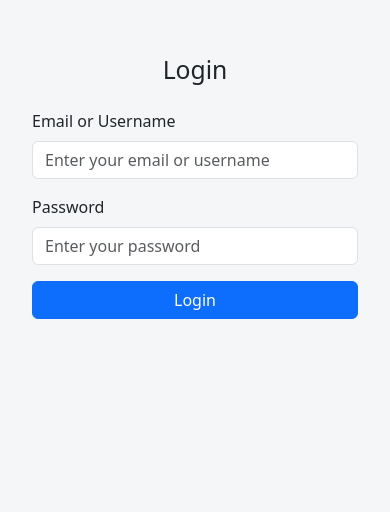
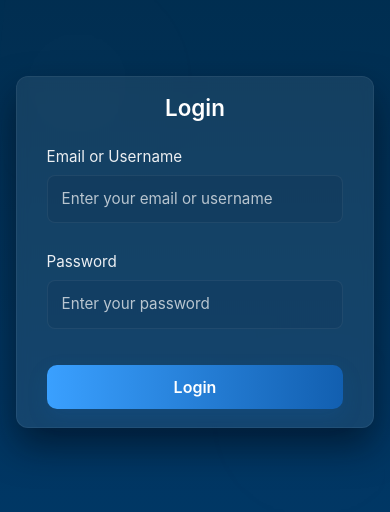
Before and after one commit to mirrosyaa/FileLabs, a React (Create React App) app in the folder client/: page / in a window 390 px wide. Shown: the part 170-682 px from the top of the page. Built offline with nearby package versions, Linux system fonts and the light colour scheme.

Commit message:
login page updates

```diff
--- a/client/src/CSS/login.css
+++ b/client/src/CSS/login.css
@@ -1,34 +1,148 @@
-h1 {
-  color: blue;
-}
-.err {
-  color: red;
-  font-size: 16px;
+/* Reverted to simple login.css state (pre-updates) */
+
+/* base */
+html, body {
+  height: 100%;
+  margin: 0;
+  font-family: Inter, system-ui, -apple-system, "Segoe UI", Roboto, "Helvetica Neue", Arial;
+  -webkit-font-smoothing: antialiased;
+  -moz-osx-font-smoothing: grayscale;
+  background: linear-gradient(180deg, #002b4a 0%, #003a6b 100%);
+  color: #fff;
 }
 
-/* Center the login form vertically and horizontally */
-body,
-html {
-  height: 100%;
-  margin: 0;
-  padding: 0;
+/* page wrapper */
+.login-page-container {
+  min-height: 100vh;
+  display: flex;
+  align-items: center;
+  justify-content: center;
+  padding: 4vh 2vw;
+  box-sizing: border-box;
+  position: relative;
+  overflow: hidden;
 }
 
-#root {
+/* subtle star layer (decorative) */
+.stars {
+  position: absolute;
+  inset: 0;
+  width: 100%;
   height: 100%;
-  display: flex;
-  flex-direction: column;
+  pointer-events: none;
+  background-image:
+    radial-gradient(1px 1px at 10% 20%, rgba(255,255,255,0.9) 50%, transparent 51%),
+    radial-gradient(1px 1px at 30% 70%, rgba(255,255,255,0.85) 50%, transparent 51%),
+    radial-gradient(1px 1px at 70% 30%, rgba(255,255,255,0.75) 50%, transparent 51%);
+  background-size: 600px 600px, 800px 800px, 500px 500px;
+  opacity: 0.6;
+  z-index: 0;
+  animation: moveStars 80s linear infinite;
 }
 
-/* Style for the login page container */
-.login-page-container {
-  display: flex;
-  justify-content: center;
-  align-items: center;
-  min-height: 100vh;
-  height: 100%;
-  background-color: #f4f6f8;
-  padding: 20px;
-  padding-bottom: 150px;
+/* twinkle (soft overlay) */
+.twinkling {
+  position: absolute;
+  inset: 0;
+  pointer-events: none;
+  background-image:
+    radial-gradient(circle at 20% 30%, rgba(255,255,255,0.03) 0%, transparent 25%),
+    radial-gradient(circle at 80% 70%, rgba(255,255,255,0.02) 0%, transparent 30%);
+  filter: blur(4px);
+  opacity: 0.6;
+  z-index: 0;
+  animation: twinkle 6s ease-in-out infinite;
+}
+
+/* centered card */
+.login-card {
+  position: relative;
+  z-index: 2;
+  width: clamp(320px, 36vw, 520px);
+  background: rgba(255,255,255,0.08);
+  border-radius: 12px;
+  padding: 26px;
+  box-shadow: 0 18px 36px rgba(0,10,20,0.55);
+  border: 1px solid rgba(255,255,255,0.06);
+  backdrop-filter: blur(6px);
+  color: #fff;
+  text-align: left;
+}
+
+/* heading */
+.login-card h2 {
+  margin: 0 0 12px 0;
+  font-size: 1.4rem;
+  font-weight: 600;
+}
+
+/* form */
+.login-card form {
+  display: grid;
+  gap: 12px;
+}
+
+.login-card label {
+  display: block;
+  font-size: 0.95rem;
+  margin-bottom: 6px;
+  color: rgba(255,255,255,0.92);
+}
+
+.login-card input[type="text"],
+.login-card input[type="email"],
+.login-card input[type="password"] {
+  width: 100%;
+  padding: 12px 14px;
+  border-radius: 8px;
+  border: 1px solid rgba(255,255,255,0.06);
+  background: rgba(2,10,20,0.06);
+  color: #fff;
+  outline: none;
+  font-size: 0.95rem;
   box-sizing: border-box;
 }
+
+.login-card input::placeholder {
+  color: rgba(255,255,255,0.7);
+}
+
+/* primary button (original style) */
+.login-card .btn {
+  margin-top: 8px;
+  padding: 10px 14px;
+  border-radius: 10px;
+  border: none;
+  background: linear-gradient(90deg, #3aa0ff 0%, #125fb0 100%);
+  color: white;
+  font-weight: 600;
+  cursor: pointer;
+  box-shadow: 0 8px 20px rgba(18,95,176,0.18);
+}
+
+/* error text */
+.err, .alert {
+  color: #ffb4b4;
+  font-size: 0.9rem;
+  margin-top: 6px;
+}
+
+/* animations */
+@keyframes moveStars {
+  from { background-position: 0 0, 0 0, 0 0; }
+  to   { background-position: 12000px 8000px, 10000px 6000px, 8000px 4000px; }
+}
+@keyframes twinkle {
+  0%,100% { opacity: 0.35; transform: scale(1); }
+  50% { opacity: 0.68; transform: scale(1.02); }
+}
+
+/* responsive tweaks */
+@media (max-width: 900px) {
+  .login-card { width: min(92vw, 460px); padding: 18px; }
+}
+
+/* prefers-reduced-motion */
+@media (prefers-reduced-motion: reduce) {
+  .stars, .twinkling { animation: none !important; }
+}
--- a/client/src/components/loginForm.jsx
+++ b/client/src/components/loginForm.jsx
@@ -1,40 +1,31 @@
-import { React, useState } from "react";
+// ...existing code...
+import React, { useState } from "react";
 import { useNavigate } from "react-router-dom";
 import { useAuth } from "../Authentication/authProvider";
 import axios from "axios";
 
 function LoginForm() {
-  // Store the user's input in state variables
-  const navigate = useNavigate(); // used to help navigate between login and home page
-  const { setToken } = useAuth(); // Get setToken from AuthProvider
+  const navigate = useNavigate();
+  const { setToken } = useAuth();
   const [emailOrUsername, setEmailOrUsername] = useState("");
   const [password, setPassword] = useState("");
   const [errorMessage, setErrorMessage] = useState("");
 
-  // Handle login form submission
   const handleSubmit = async (e) => {
-    e.preventDefault(); // stop the page from reloading
-    setErrorMessage(""); // Clear previous errors
+    e.preventDefault();
+    setErrorMessage("");
     console.log("Email/Username:", emailOrUsername);
-    console.log("Password:", password);
+    // password console.log intentionally removed for security
 
     try {
-      // send login data to backend
       const response = await axios.post("http://localhost:3001/users/login", {
-        user_email: emailOrUsername, // Backend accepts either email or username
+        user_email: emailOrUsername,
         user_password: password,
       });
-      console.log(response.data);
-
-      // Save JWT token to AuthProvider
       setToken(response.data.token);
-
-      navigate("/home"); // if login is successful, navigate to home page
+      navigate("/home");
     } catch (err) {
-      // if login fails, log the error from the backend
       console.error("Login error:", err);
-
-      // Check if it's a server error (500) or authentication error (401)
       if (err.response) {
         if (err.response.status === 500) {
           setErrorMessage("Server error. Please try again later.");
@@ -44,10 +35,7 @@ function LoginForm() {
           setErrorMessage(err.response.data.message || "Login failed");
         }
       } else if (err.request) {
-        // Network error - no response received
-        setErrorMessage(
-          "Unable to connect to server. Please check your connection."
-        );
+        setErrorMessage("Unable to connect to server. Please check your connection.");
       } else {
         setErrorMessage("An error occurred. Please try again.");
       }
@@ -73,23 +61,23 @@ function LoginForm() {
           />
         </div>
 
+        {/* simple password field (restored) */}
         <div className="mb-3">
           <label htmlFor="password" className="form-label">
             Password
           </label>
           <input
+            id="password"
             type="password"
             className="form-control"
-            id="password"
             placeholder="Enter your password"
             value={password}
             onChange={(e) => setPassword(e.target.value)}
             required
           />
         </div>
-        {errorMessage && (
-          <div className="alert alert-danger">{errorMessage}</div>
-        )}
+
+        {errorMessage && <div className="alert alert-danger">{errorMessage}</div>}
 
         <button type="submit" className="btn btn-primary w-100">
           Login
@@ -98,4 +86,5 @@ function LoginForm() {
     </div>
   );
 }
+
 export default LoginForm;
--- a/client/src/pages/login.jsx
+++ b/client/src/pages/login.jsx
@@ -3,11 +3,61 @@ import LoginForm from "../components/loginForm";
 import "../CSS/login.css";
 
 function LoginPage() {
-  // page to display all login components
   return (
     <div className="login-page-container">
-      <LoginForm />
+      {/* animated star layers */}
+      <div className="stars" aria-hidden="true" />
+      <div className="twinkling" aria-hidden="true" />
+
+      {/* floating file icons (pure SVG decorative) - increased count and color classes */}
+      <div className="files-floating" aria-hidden="true">
+        <svg className="file f1 color1" viewBox="0 0 24 24" xmlns="http://www.w3.org/2000/svg">
+          <path d="M14 2H6a2 2 0 0 0-2 2v16a2 2 0 0 0 2 2h12a2 2 0 0 0 2-2V8l-6-6zM13 3.5L18.5 9H13V3.5z" />
+        </svg>
+        <svg className="file f2 color2" viewBox="0 0 24 24" xmlns="http://www.w3.org/2000/svg">
+          <path d="M14 2H6a2 2 0 0 0-2 2v16a2 2 0 0 0 2 2h12a2 2 0 0 0 2-2V8l-6-6zM13 3.5L18.5 9H13V3.5z" />
+        </svg>
+        <svg className="file f3 color3" viewBox="0 0 24 24" xmlns="http://www.w3.org/2000/svg">
+          <path d="M14 2H6a2 2 0 0 0-2 2v16a2 2 0 0 0 2 2h12a2 2 0 0 0 2-2V8l-6-6zM13 3.5L18.5 9H13V3.5z" />
+        </svg>
+        <svg className="file f4 color4" viewBox="0 0 24 24" xmlns="http://www.w3.org/2000/svg">
+          <path d="M14 2H6a2 2 0 0 0-2 2v16a2 2 0 0 0 2 2h12a2 2 0 0 0 2-2V8l-6-6zM13 3.5L18.5 9H13V3.5z" />
+        </svg>
+        <svg className="file f5 color1" viewBox="0 0 24 24" xmlns="http://www.w3.org/2000/svg">
+          <path d="M14 2H6a2 2 0 0 0-2 2v16a2 2 0 0 0 2 2h12a2 2 0 0 0 2-2V8l-6-6zM13 3.5L18.5 9H13V3.5z" />
+        </svg>
+        <svg className="file f6 color2" viewBox="0 0 24 24" xmlns="http://www.w3.org/2000/svg">
+          <path d="M14 2H6a2 2 0 0 0-2 2v16a2 2 0 0 0 2 2h12a2 2 0 0 0 2-2V8l-6-6zM13 3.5L18.5 9H13V3.5z" />
+        </svg>
+        <svg className="file f7 color3" viewBox="0 0 24 24" xmlns="http://www.w3.org/2000/svg">
+          <path d="M14 2H6a2 2 0 0 0-2 2v16a2 2 0 0 0 2 2h12a2 2 0 0 0 2-2V8l-6-6zM13 3.5L18.5 9H13V3.5z" />
+        </svg>
+        <svg className="file f8 color4" viewBox="0 0 24 24" xmlns="http://www.w3.org/2000/svg">
+          <path d="M14 2H6a2 2 0 0 0-2 2v16a2 2 0 0 0 2 2h12a2 2 0 0 0 2-2V8l-6-6zM13 3.5L18.5 9H13V3.5z" />
+        </svg>
+        <svg className="file f9 color1" viewBox="0 0 24 24" xmlns="http://www.w3.org/2000/svg">
+          <path d="M14 2H6a2 2 0 0 0-2 2v16a2 2 0 0 0 2 2h12a2 2 0 0 0 2-2V8l-6-6zM13 3.5L18.5 9H13V3.5z" />
+        </svg>
+        <svg className="file f10 color2" viewBox="0 0 24 24" xmlns="http://www.w3.org/2000/svg">
+          <path d="M14 2H6a2 2 0 0 0-2 2v16a2 2 0 0 0 2 2h12a2 2 0 0 0 2-2V8l-6-6zM13 3.5L18.5 9H13V3.5z" />
+        </svg>
+        <svg className="file f11 color3" viewBox="0 0 24 24" xmlns="http://www.w3.org/2000/svg">
+          <path d="M14 2H6a2 2 0 0 0-2 2v16a2 2 0 0 0 2 2h12a2 2 0 0 0 2-2V8l-6-6zM13 3.5L18.5 9H13V3.5z" />
+        </svg>
+        <svg className="file f12 color4" viewBox="0 0 24 24" xmlns="http://www.w3.org/2000/svg">
+          <path d="M14 2H6a2 2 0 0 0-2 2v16a2 2 0 0 0 2 2h12a2 2 0 0 0 2-2V8l-6-6zM13 3.5L18.5 9H13V3.5z" />
+        </svg>
+      </div>
+
+      {/* centered login card (simple) */}
+      <div className="login-card" role="main">
+        {/* brand removed to keep card minimal */}
+
+        {/* simplified — LoginForm provides the inputs and button */}
+        <LoginForm />
+      </div>
     </div>
   );
 }
+
 export default LoginPage;
```
